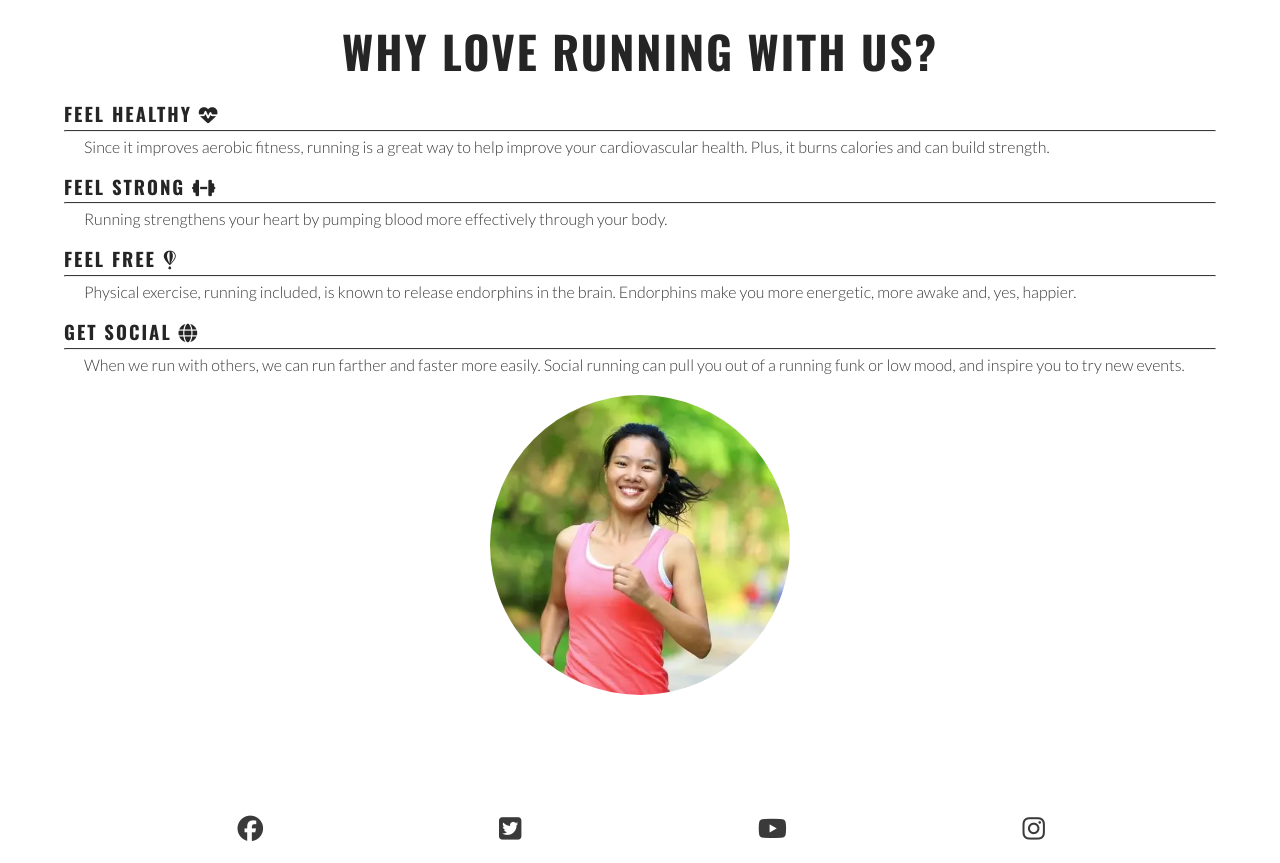
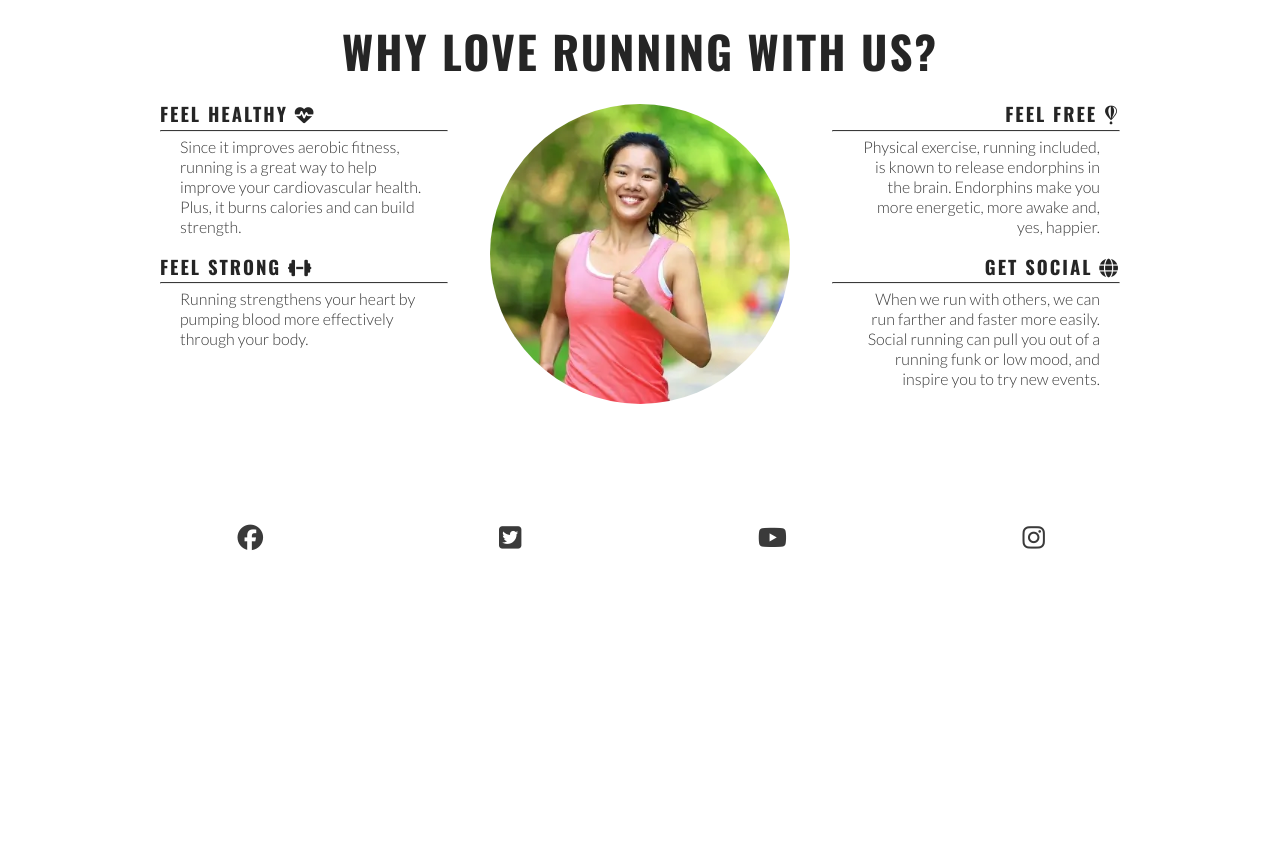
Before and after one commit to Ahmadk-g/Love-Running-site, a plain HTML site: page index.html in a window 1280 px wide. Shown: the part 681-1544 px from the top of the page. After the commit the page ends 1253 px from the top, so only its background shows below. Drawn offline with nearby package versions, Linux system fonts and the light colour scheme.

Commit message:
make reasons section responsive

```diff
--- a/assets/css/style.css
+++ b/assets/css/style.css
@@ -165,6 +165,7 @@ main{
 }
 
 
+
 /* End of reasons section */
 
 /* added to make the footer work */
@@ -227,6 +228,26 @@ footer{
         right: 50px;
     }
 
+    /* Reasons section */
+
+    #benefits-physical, #benefits-mental {
+        display: flex;
+        flex-direction: column;
+        width: 100%;
+
+    }
+
+    #benefits-physical > div, #benefits-mental > div {
+        width: 75%;
+
+    }
+
+    #benefits-mental > div {
+        text-align: end;
+        align-self: flex-end;
+
+    }
+
     /* Media query: screens larger (992px and up) */
     @media screen and (min-width: 992px) {
 
@@ -235,6 +256,32 @@ footer{
         }
     }
 
+    @media screen and (min-width: 1200px) {
+        /* Reasons section */
+        #benefits{
+            display: flex;
+            flex-direction: row;
+
+        }
+
+        #benefits > div {
+            flex: 1;
+        }
 
 
+        #benefits-image{
+            order: 0;
+        }
+        #benefits-mental{
+            order: 1;
+        }
+
+        #benefits-mental>div{
+            align-self: flex-start;
+        }
+
+        #benefits-physical>div{
+            align-self: flex-end;
+        }
+    }
 }
```
